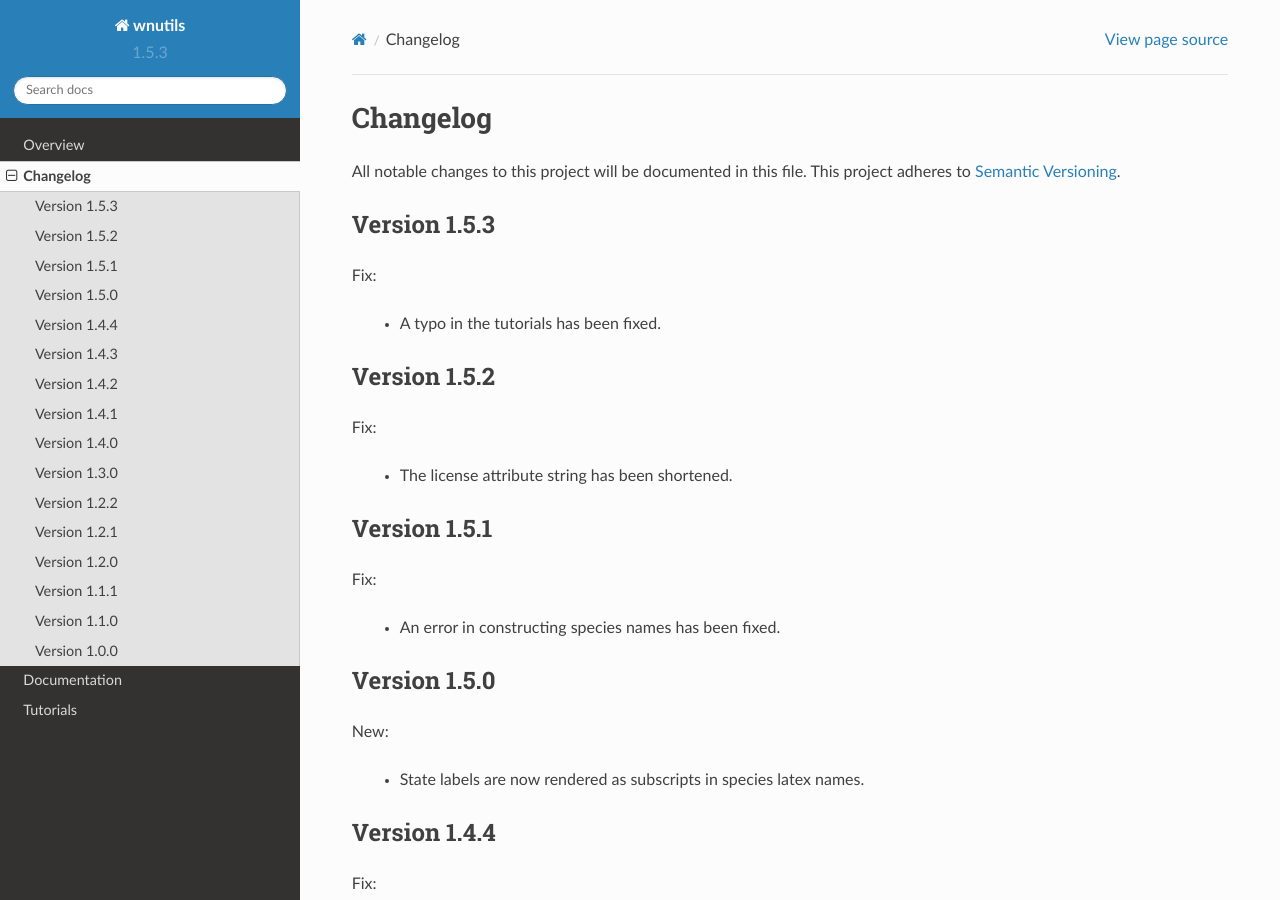
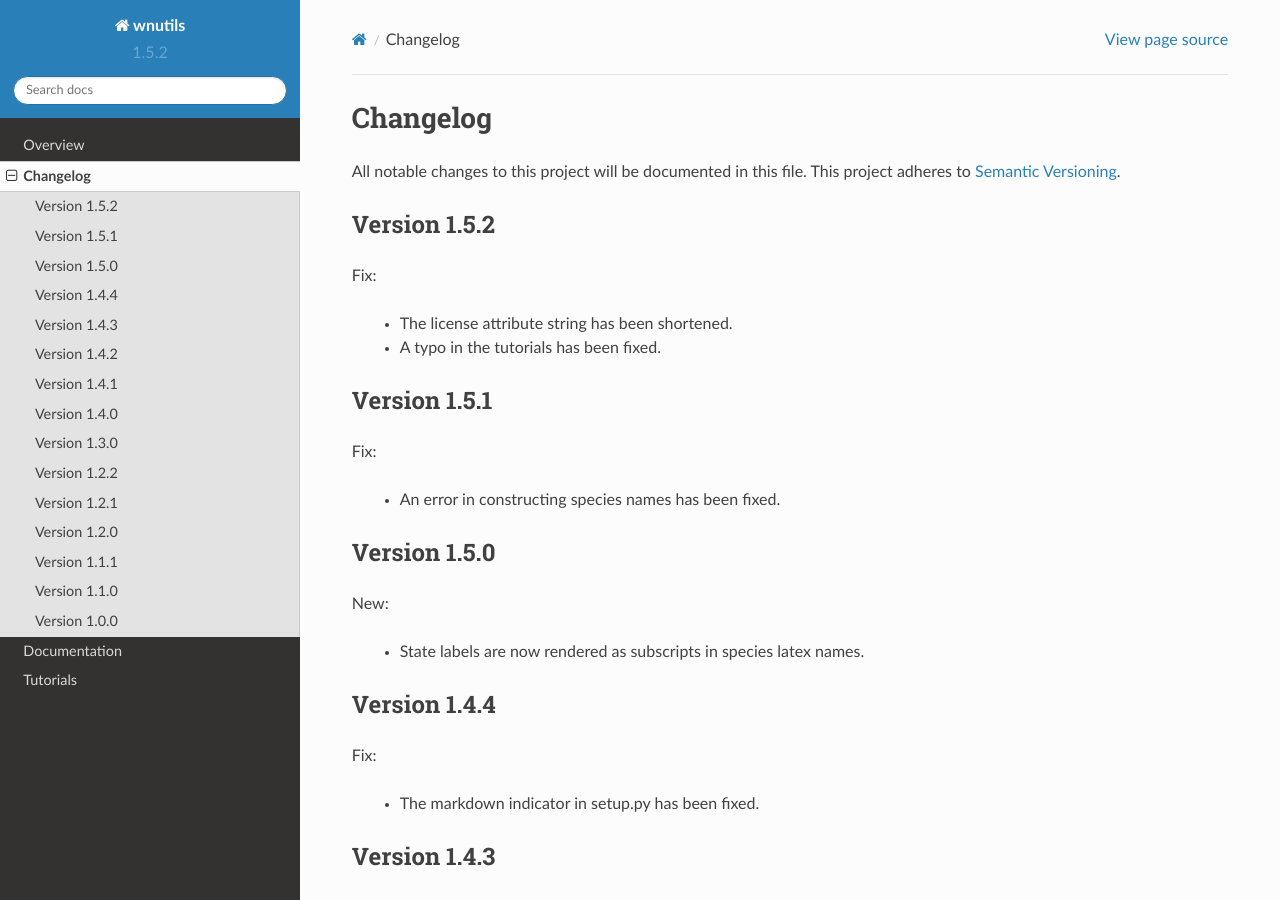
Before and after one commit to mbradle/wnutils, a Sphinx documentation site: the page built from doc/source/changelog.rst, in a window 1280 px wide and 900 px high. Built offline with Sphinx 7.4.7 and the Read the Docs theme 2.0.0, drawn with Linux system fonts in a browser that asks for light colours.

Commit message:
Fix release.

```diff
--- a/doc/source/changelog.rst
+++ b/doc/source/changelog.rst
@@ -3,13 +3,6 @@
 
 All notable changes to this project will be documented in this file.  This
 project adheres to `Semantic Versioning <http://semver.org/spec/v2.0.0.html>`_.
-
-Version 1.5.3
--------------
-
-Fix:
-
-  * A typo in the tutorials has been fixed.
 
 Version 1.5.2
 -------------
--- a/wnutils/__about__.py
+++ b/wnutils/__about__.py
@@ -8,6 +8,6 @@
 
 __title__ = "wnutils"
 __summary__ = "Python project to read and plot webnucleo files"
-__version__ = "1.5.3"
+__version__ = "1.5.2"
 __author__ = "Clemson University"
 __copyright__ = "Clemson University, 2018-2020"
```
Also changed, not shown: other parts of doc/source/changelog.rst (+1 -0 lines).
